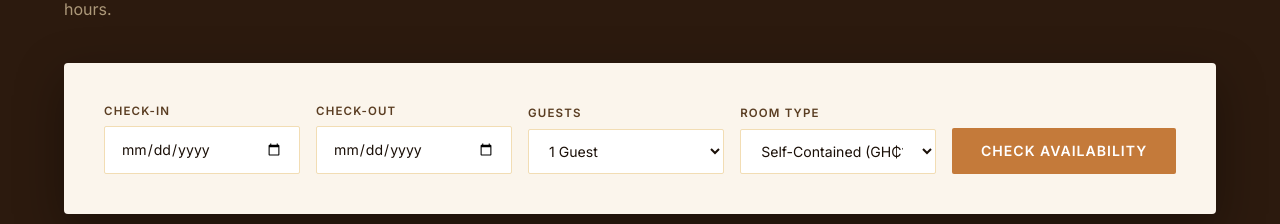
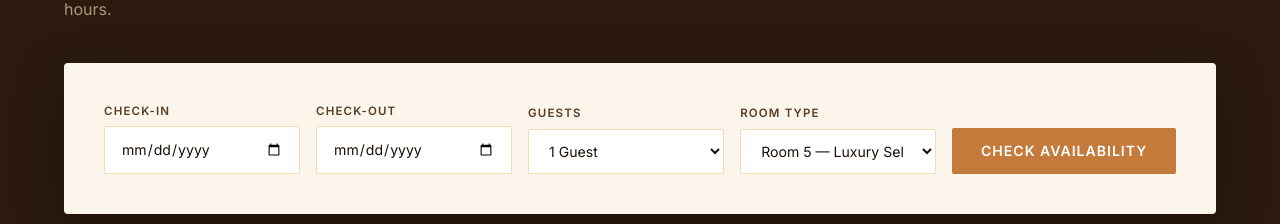
Before and after one commit to gideonagbavor8/tarso-hotel, a Next.js app: page / in a window 1280 px wide. Shown: the part 4020-4244 px from the top of the page. Built offline with nearby package versions, Linux system fonts and the light colour scheme.

Commit message:
Add: update form room prices

```diff
--- a/src/components/Booking.tsx
+++ b/src/components/Booking.tsx
@@ -177,9 +177,19 @@ export default function Booking() {
               onChange={(e) => setRoomType(e.target.value)}
               style={inputStyle}
             >
-              <option>Self-Contained (GH₵150)</option>
-              <option>Shared Bathroom (GH₵100)</option>
-              <option>Family Room (GH₵200)</option>
+              <option>Room 5 — Luxury Self-Contain with Kitchenette, DSTV (GH₵500)</option>
+              <option>Room 6 — Self-Contain, AC, Water Heater, Fridge, TV, Queen Bed (GH₵350)</option>
+              <option>Room 7 — Double Bed, Common Bathhouse, Fan (GH₵100)</option>
+              <option>Room 8 — Self-Contain, AC, Fridge, Queens Bed, Water Heater, Fan (GH₵250)</option>
+              <option>Room 9 — Self-Contain, AC, Fridge, Queens Bed, TV, Fan (GH₵230)</option>
+              <option>Room 10 — Double Bed, Common Bathhouse, Fan (GH₵80)</option>
+              <option>Room 11 — Double Bed, Common Bathhouse, Fan (GH₵80)</option>
+              <option>Room 14 — Self-Contain, Double Bed, Fan, TV (GH₵150)</option>
+              <option>Room 15 — Self-Contain, Double Bed, Fan, TV (GH₵150)</option>
+              <option>Room 16 — Self-Contain, Double Bed, Fan, TV (GH₵150)</option>
+              <option>Room 17 — Self-Contain, AC, Queens Bed, Fridge, TV, Water Heater, Fan (GH₵250)</option>
+              <option>Room 19 — Self-Contain, AC, Queens Bed, Fridge, TV, Wardrobe, Kitchenette (GH₵400)</option>
+              <option>Room 20 — Self-Contain, Double Bed, Fan, TV (GH₵150)</option>
             </select>
           </div>
 
```
